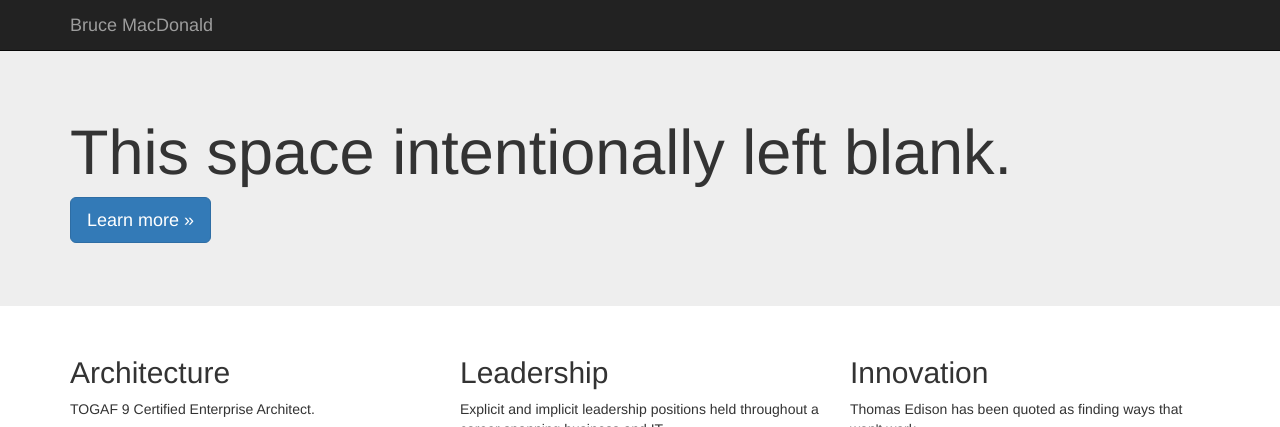
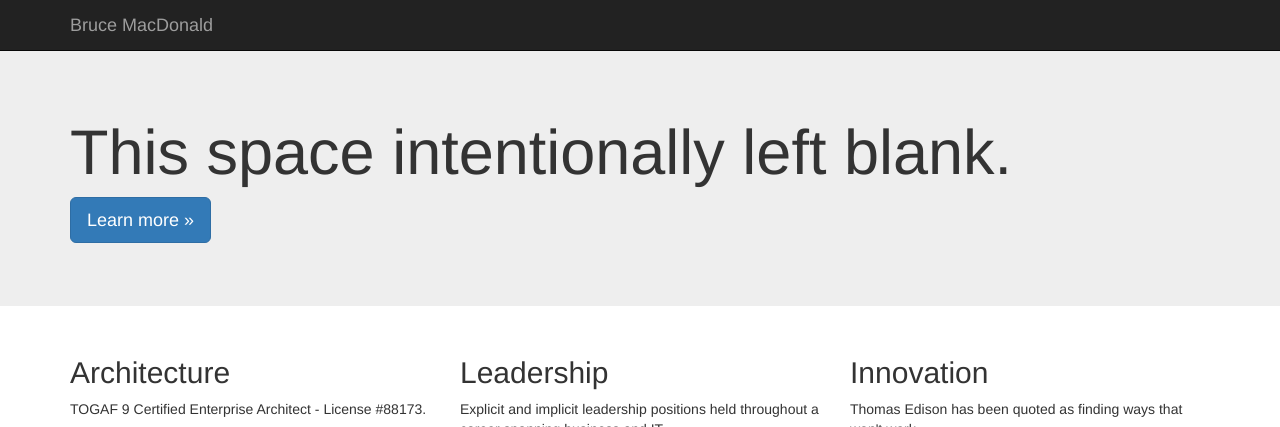
Before and after one commit to b4youleap/b4youleap.github.io, a plain HTML site: page index.html in a window 1280 px wide. Shown: the top 427 px of the page. Drawn offline with nearby package versions, Linux system fonts and the light colour scheme.

Commit message:
minor tweak

```diff
--- a/index.html
+++ b/index.html
@@ -53,7 +53,7 @@
       <div class="row">
         <div class="col-md-4">
           <h2>Architecture</h2>
-          <p>TOGAF 9 Certified Enterprise Architect. </p><img alt="TOGAF Logo"src="./images/togaf9-certified_web.png" />
+          <p>TOGAF 9 Certified Enterprise Architect - License #88173. </p><img alt="TOGAF Logo"src="./images/togaf9-certified_web.png" />
           <p><a class="btn btn-default" href="./architecture.html" role="button">View details &raquo;</a></p>
         </div>
         <div class="col-md-4">
```
